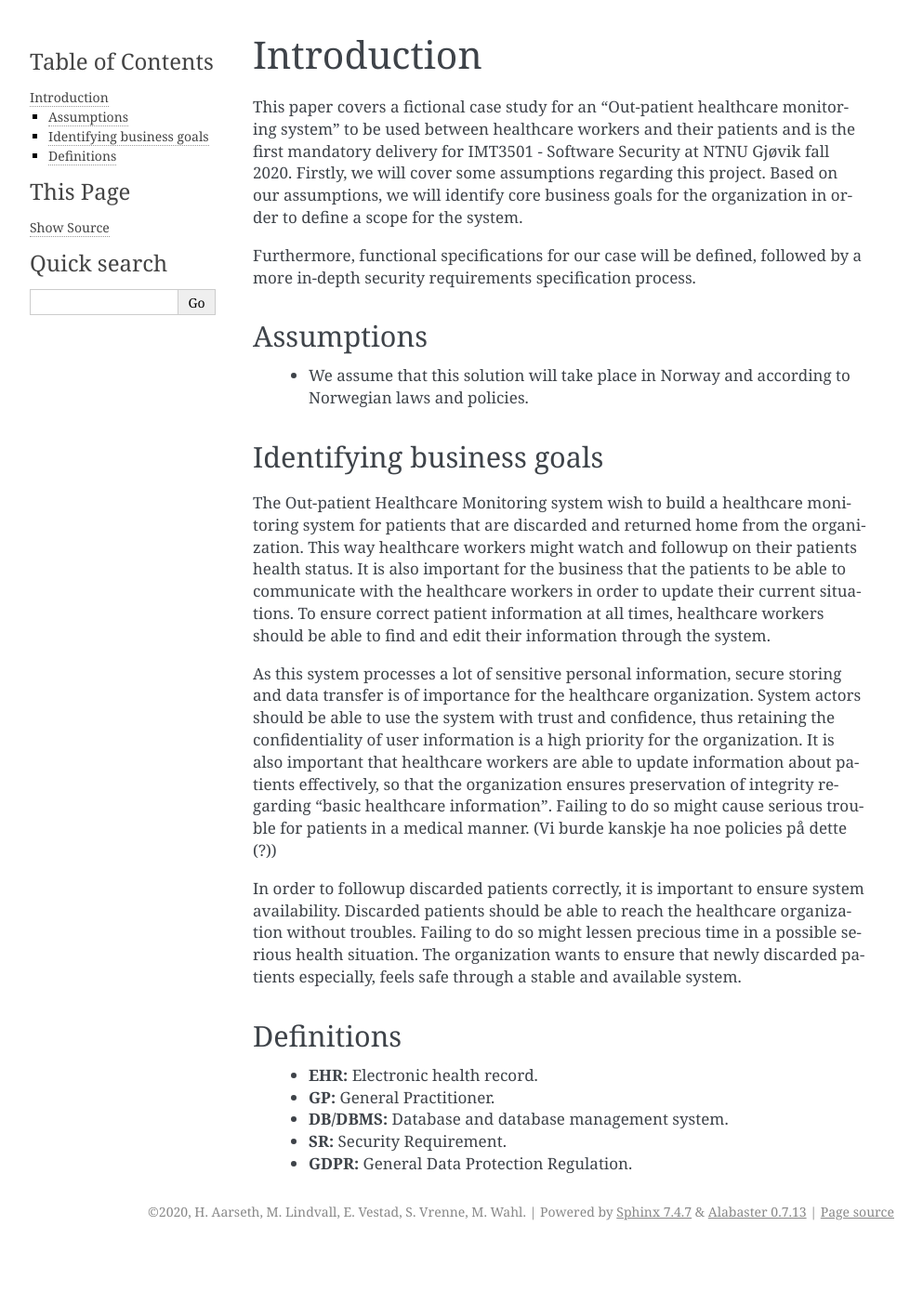
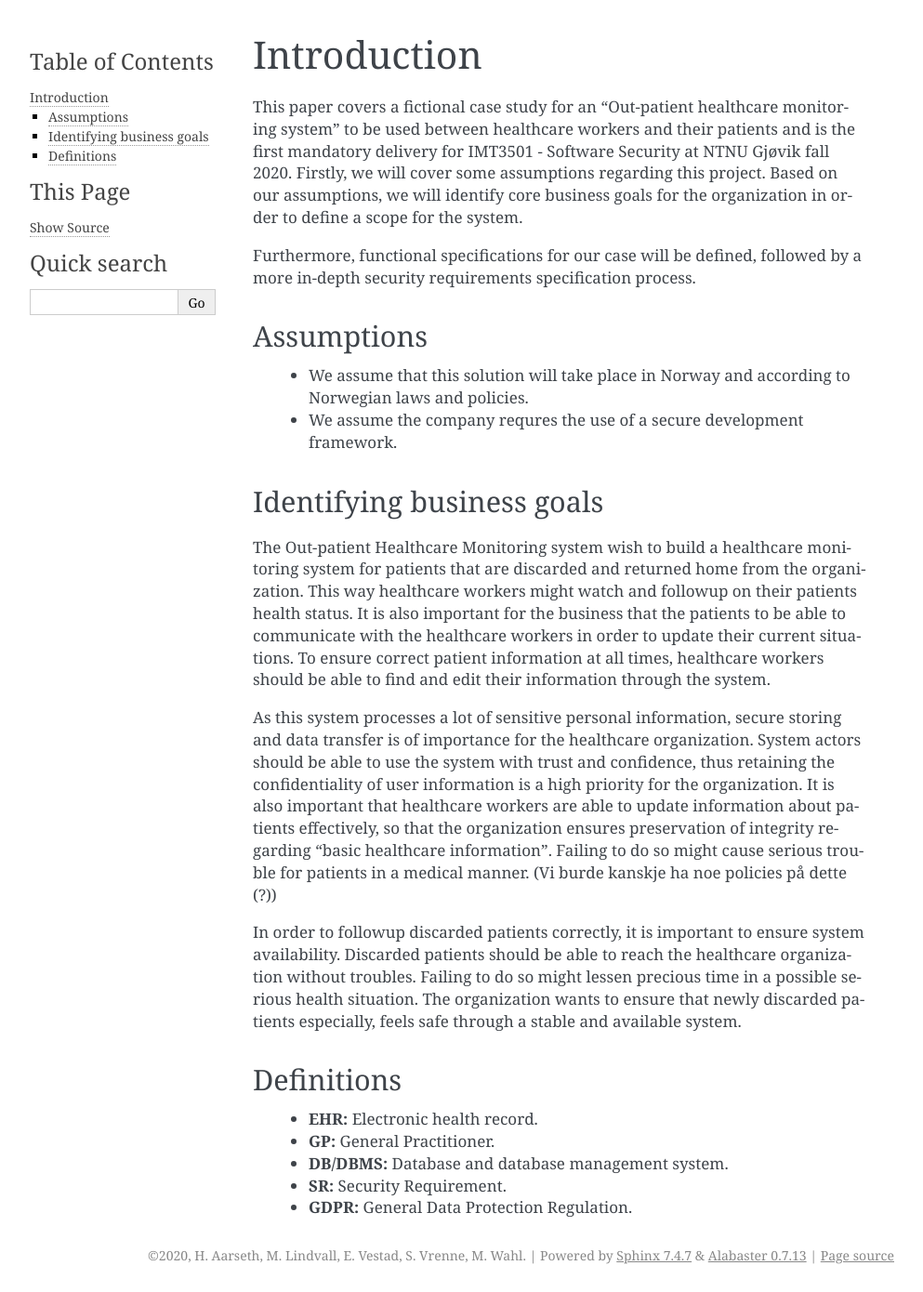
Before and after one commit to SteinarVrenne/school_imt3501, a Sphinx documentation site: the page built from Task 1/source/pages/02_Introduction.rst, in a window 1280 px wide. Shown: the whole page at 93% size, without its empty margins (148-1141 px from the left). Built offline with Sphinx 7.4.7, drawn with Linux system fonts in a browser that asks for light colours; before the commit the page ends 1343 px from its top, so only the background shows below that.

Commit message:
Assumption: requires secure development framework

```diff
--- a/Task 1/source/pages/02_Introduction.rst
+++ b/Task 1/source/pages/02_Introduction.rst
@@ -15,6 +15,7 @@ Assumptions
 -----------
    - We assume that this solution will take place in Norway and according to
      Norwegian laws and policies.
+   - We assume the company requres the use of a secure development framework.
 
 Identifying business goals
 --------------------------
```
